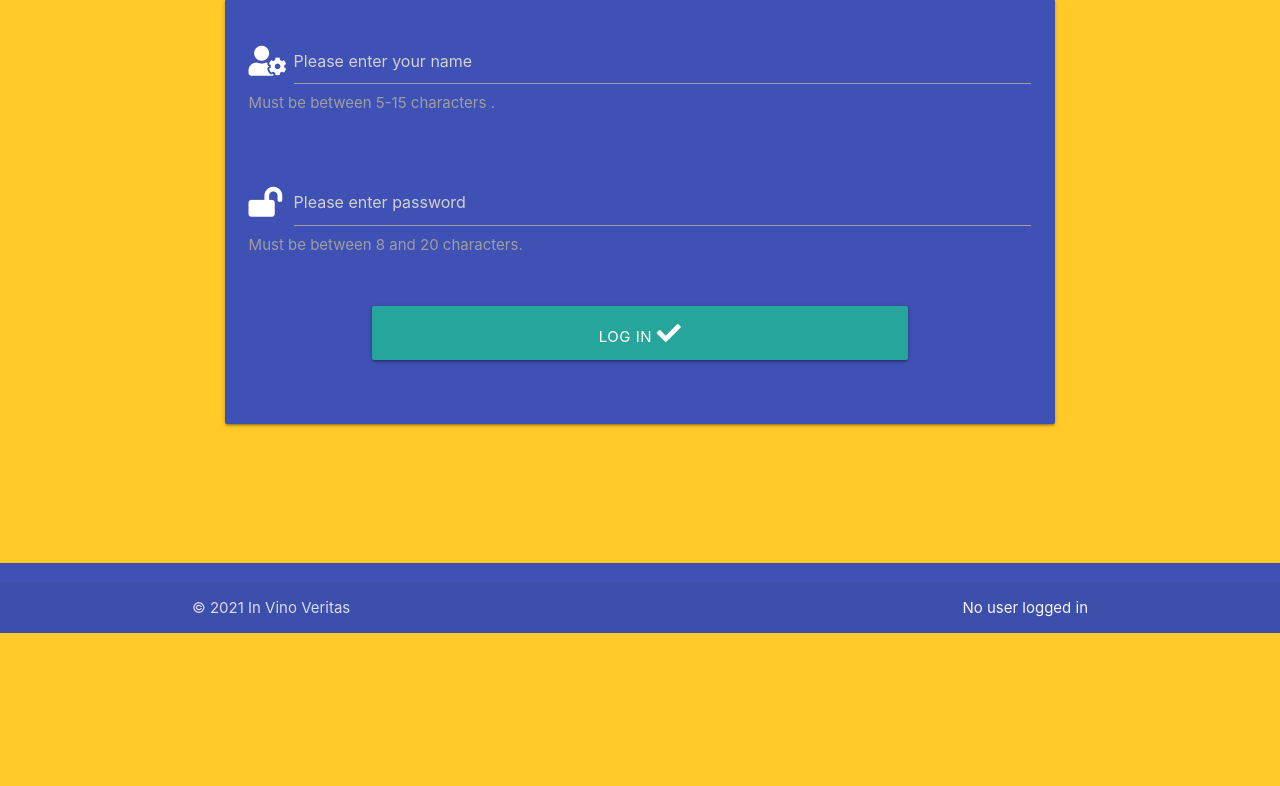
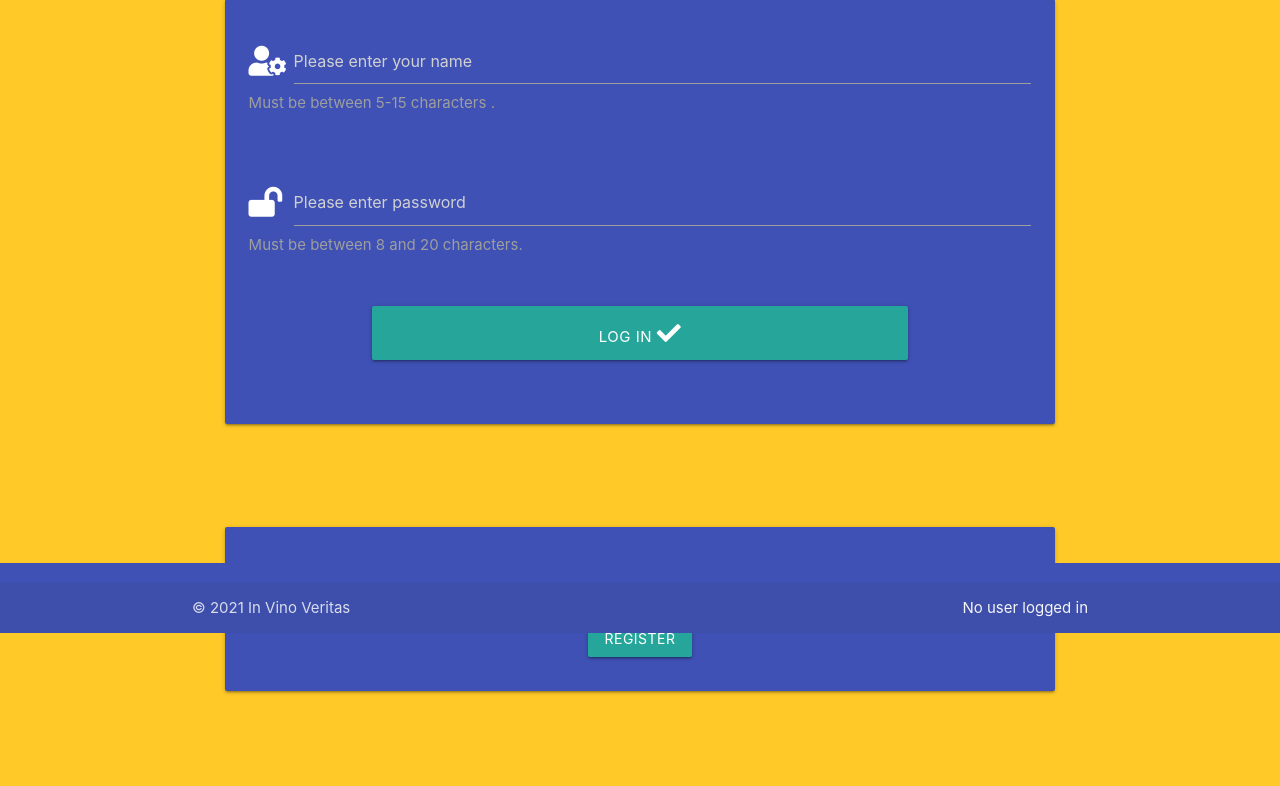
Before and after one commit to Martin-ITT/MS3-Code_Institute, a Flask app: page /login in a window 1280 px wide. Shown: the part 167-953 px from the top of the page. Before the commit the page ends 800 px from the top, so only its background shows below. Run offline with Flask 2, Linux system fonts and the light colour scheme; some libraries are stand-ins or nearby versions.

Commit message:
requirements.txt updated

```diff
--- a/app.py
+++ b/app.py
@@ -3,8 +3,6 @@ from urllib.parse import quote
 from flask import (
     Flask, config, flash, render_template,
     redirect, request, session, url_for)
-from flask_change_password import (
-    ChangePassword, ChangePasswordForm, SetPasswordForm)
 from flask_pymongo import PyMongo
 from bson.objectid import ObjectId
 from werkzeug.security import generate_password_hash, check_password_hash
@@ -196,12 +194,12 @@ def login():
 
             else:
                 # password dont match
-                flash("Incorrect login details-p")
+                flash("Incorrect login details")
                 return redirect(url_for('login'))
 
         else:
             # incorrect username
-            flash("Incorrect login details-un")
+            flash("Incorrect login details")
             return redirect(url_for('login'))
 
     return render_template("login.html", form=form)
--- a/templates/login.html
+++ b/templates/login.html
@@ -49,6 +49,15 @@
         </div>
     </div>
 
-
+    <div class="row">
+        <div class="col s12 m8 offset-m2">
+            <div class="card-panel indigo center-align">
+                <h5 class="center-align white-text">Need account?
+                    <hr>
+                    <a href="{{ url_for('register') }}" class="center-align btn">Register</a>
+                </h5>
+            </div>
+        </div>
+    </div>
 
 {% endblock %}
--- a/templates/register.html
+++ b/templates/register.html
@@ -78,6 +78,7 @@
         <div class="col s12 m8 offset-m2">
             <div class="card-panel indigo center-align">
                 <h5 class="center-align white-text">Have account?
+                    <hr>
                     <a href="{{ url_for('login') }}" class="center-align btn">Log In</a>
                 </h5>
             </div>
```
